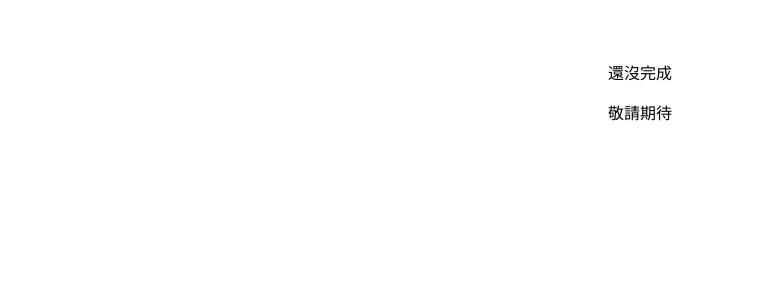
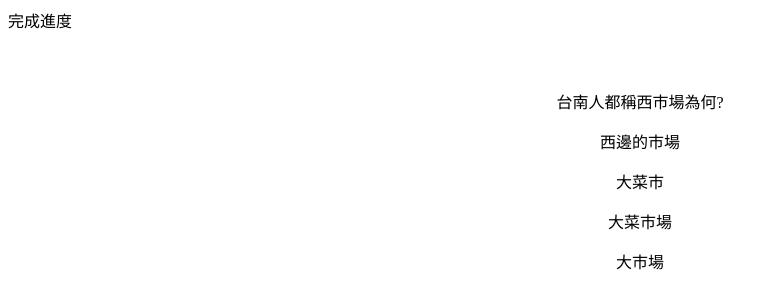
Before and after one commit to anonym439/uidd, a plain HTML site: page test.html in a window 1280 px wide. Shown: the whole page, without its empty margins (0-778 px from the left). Drawn offline with Linux system fonts and the light colour scheme.

Commit message:
Update test.html

```diff
--- a/test.html
+++ b/test.html
@@ -5,12 +5,26 @@
 	p{
 		text-align: center;
 	}
+	.top2{
+		width: 220px;
+		height: 5px;
+		background: rgba(100%,100%,100%,0.2);
+	}
 </style>
 </head>
 <body>
+    <div class="top">
+    完成進度
+	<div class="top2">
+	</div></div>
 <br><br>
-<p>還沒完成</p>
-<p>敬請期待</p>
+<p>台南人都稱西市場為何?</p>
+<p>西邊的市場</p>
+<p>大菜市</p>
+<p>大菜市場</p>
+<p>大市場</p>
+
+
 <!--
 <p>結構整然畫不如,</p>
 <p>魚商菜賈各離居,</p>
```
